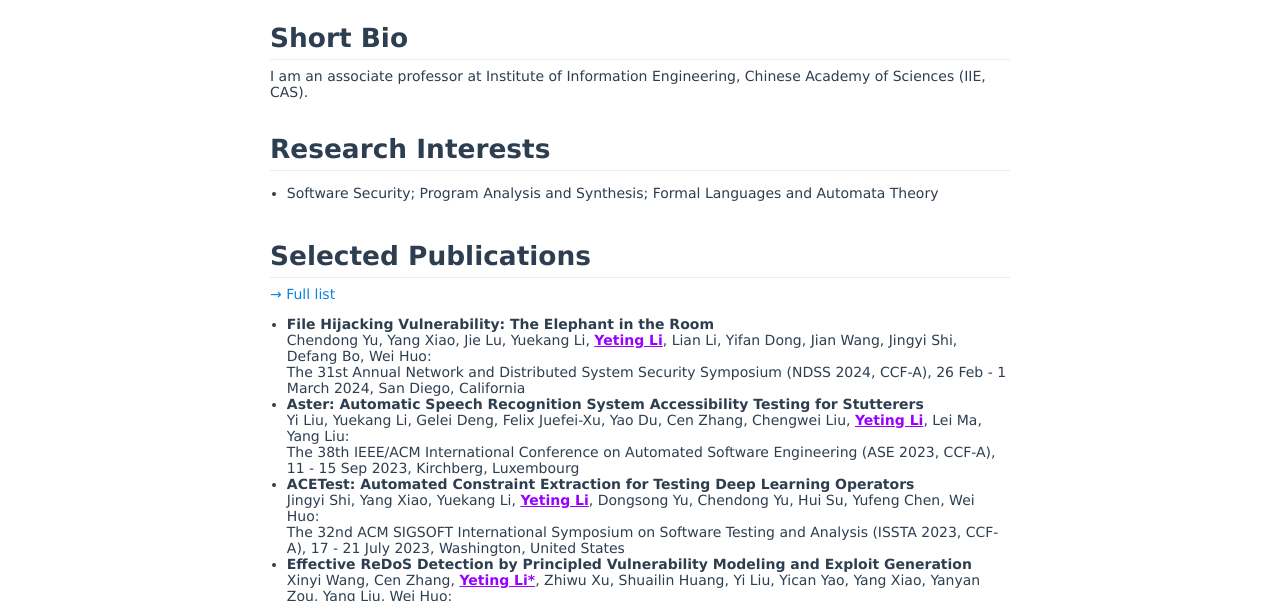
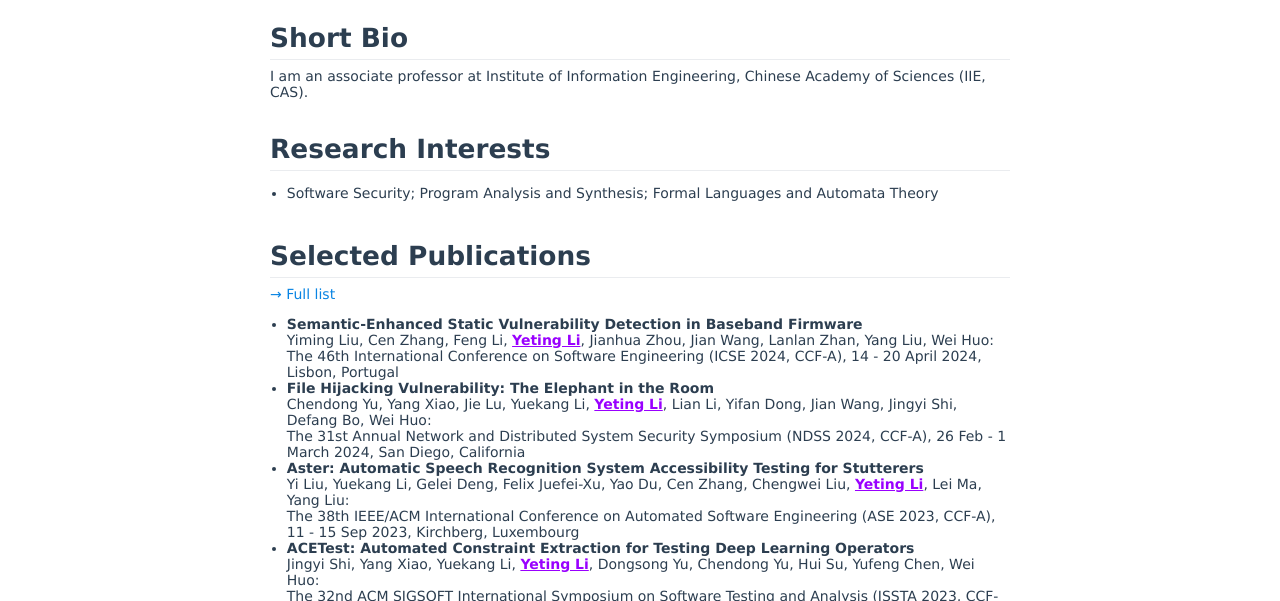
Before and after one commit to yetingli/yetingli.github.io, a plain HTML site: page index.html in a window 1280 px wide. Shown: the part 191-792 px from the top of the page. Drawn offline with Linux system fonts and the light colour scheme.

Commit message:
ICSE 2024
update ICSE 2024 paper

```diff
--- a/index.html
+++ b/index.html
@@ -1804,6 +1804,11 @@ a.sidebar-link.active {
                 <h2 id="selected-publications">Selected Publications</h2>
                 <p><a href="publication.html" class="">→ Full list</a></p>
                 <ul>
+                  <li><strong>Semantic-Enhanced Static Vulnerability Detection in Baseband
+                    Firmware</strong>
+                    <br>Yiming Liu, Cen Zhang, Feng Li, <font color="#9900FF"><u><strong>Yeting Li</strong></u></font>, Jianhua Zhou, Jian Wang, Lanlan Zhan, Yang Liu, Wei Huo:
+                    <br>The 46th International Conference on Software Engineering (<font  >ICSE 2024, CCF-A</font>),  14 - 20 April 2024, Lisbon, Portugal
+           </li>
 
                      <li><strong>File Hijacking Vulnerability: The Elephant in the Room</strong>
                          <br>Chendong Yu, Yang Xiao, Jie Lu, Yuekang Li, <font color="#9900FF"><u><strong>Yeting Li</strong></u></font>, Lian Li, Yifan Dong, Jian Wang, Jingyi Shi, Defang Bo, Wei Huo:
```
Also changed, not shown: publication.html (+5 -0 lines).
